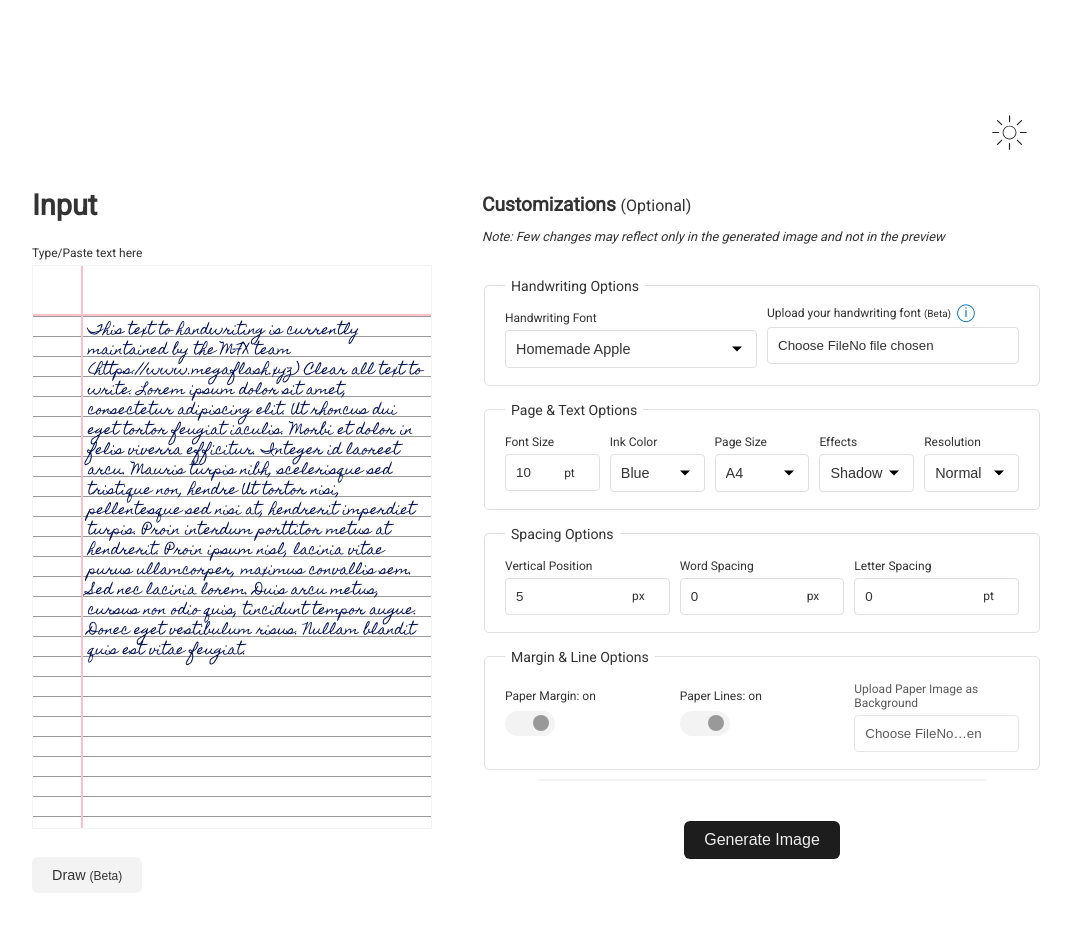
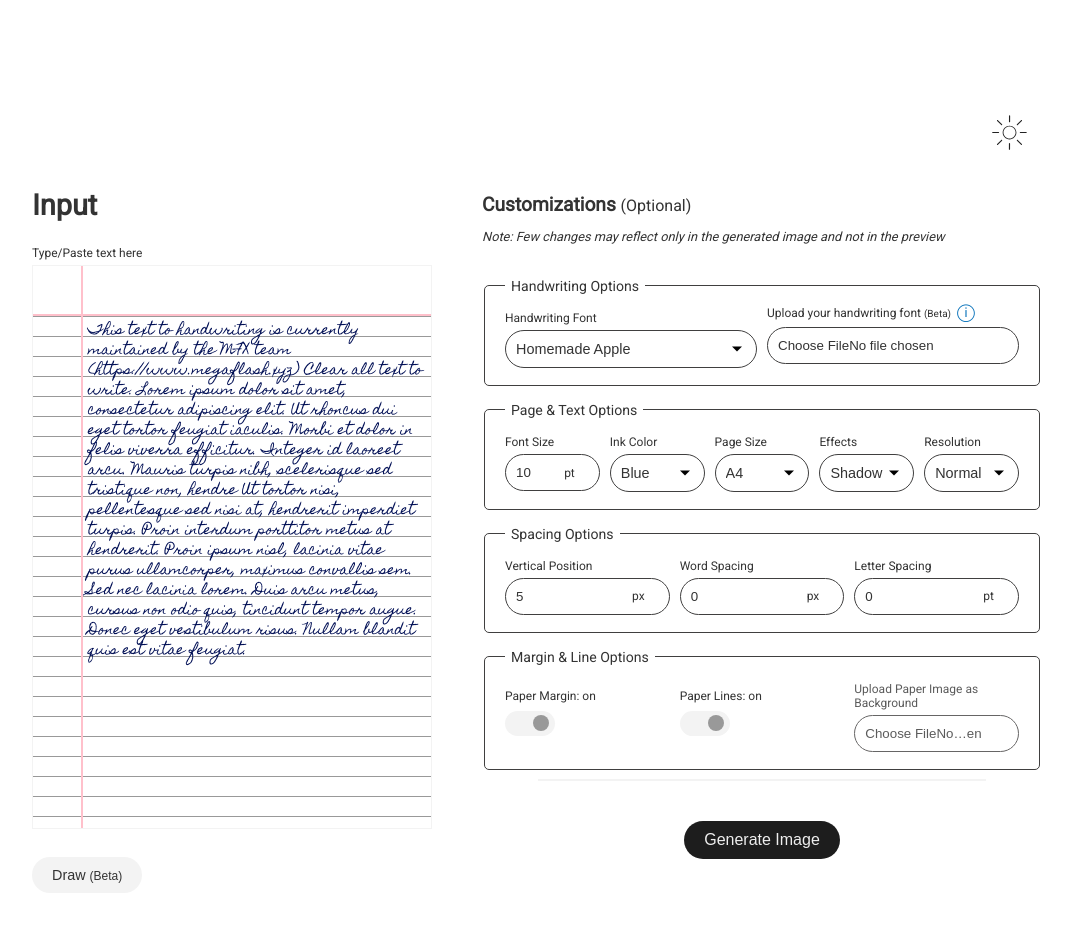
Before and after one commit to TheColdPrince/Text-To-Write, a website with bundled scripts: page index.html in a window 1280 px wide. Shown: the top 941 px of the page, without its empty margins (78-1149 px from the left). Built offline with nearby package versions, Linux system fonts and the light colour scheme; no server answers; a web font is replaced by a local one.

Commit message:
Update index.css

```diff
--- a/css/index.css
+++ b/css/index.css
@@ -13,7 +13,7 @@ body {
   --primary-color: #1a73e8;
   --ink-color: #000f55;
   --label-color: #333;
-  --field-borders: #e0e0e0;
+  --field-borders: #403f3f;
   --primary-button-bg: #1d1d1d;
   --primary-button-color: #eee;
   --font-color-delete: #dc3545;
@@ -60,7 +60,7 @@ button {
   border: none;
   background-color: var(--elevation-background);
   color: var(--font-color-primary);
-  border-radius: 6px;
+  border-radius: 28px;
   cursor: pointer;
   padding: 10px 20px;
 }
@@ -84,7 +84,7 @@ select {
   background-position: calc(100% - 14px) center;
   border: none;
   color: #333;
-  border-radius: 4px;
+  border-radius: 28px;
   font-size: 0.9rem;
   display: block;
   -moz-appearance: none;
@@ -102,7 +102,7 @@ body.dark select {
 
 input {
   padding: 8px 13px;
-  border-radius: 4px;
+  border-radius: 28px;
   border: 1px solid var(--elevation-background);
   color: var(--font-color-primary);
   background-color: transparent;
```
